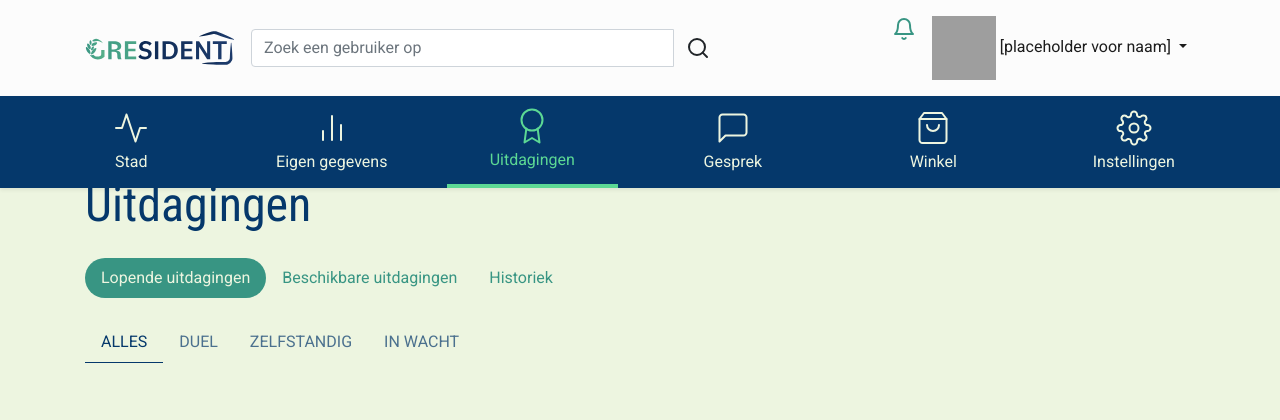
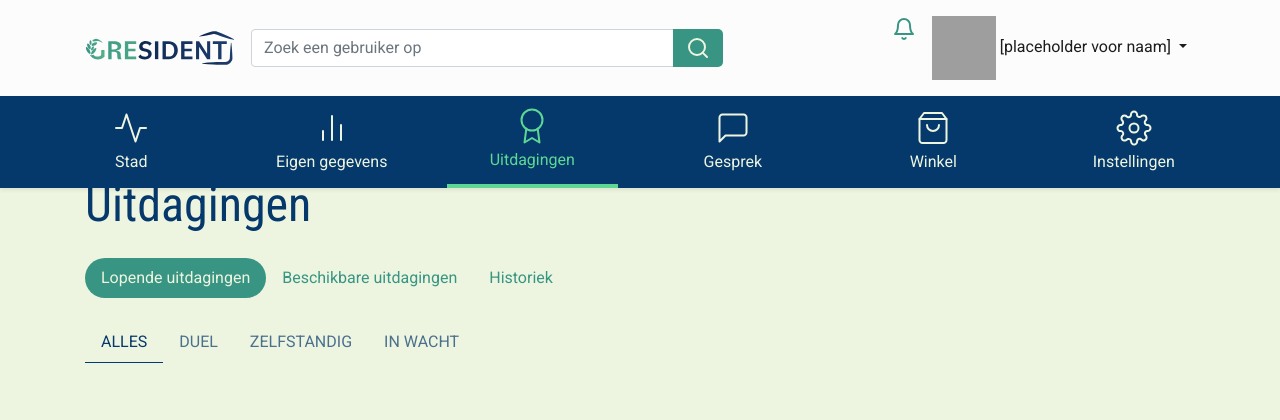
Before and after one commit to MinjuCo/groenity, a PHP site: page /application/challenge.php in a window 1280 px wide. Shown: the top 420 px of the page. Run offline with PHP 8.4, Linux system fonts and the light colour scheme; data that the repository does not hold is empty; grey boxes are pictures that could not be loaded.

Commit message:
Added class btn-gresident to make the button green

```diff
--- a/application/challenge.php
+++ b/application/challenge.php
@@ -79,10 +79,10 @@
                             <p><?php echo substr(htmlspecialchars($challenge["description"]),0,300)."...";?></p>
                             <div class="action-buttons d-flex flex-row-reverse float-right">
                               <?php if($userInQueue):?>
-                                <a href="#" class="btn ml-2">Annuleren</a>
-                                <a href="challengeInfo.php?challenge=<?php echo htmlspecialchars($challenge['id']);?>" class="btn">Meer info</a>
+                                <a href="#" class="btn btn-gresident ml-2">Annuleren</a>
+                                <a href="challengeInfo.php?challenge=<?php echo htmlspecialchars($challenge['id']);?>" class="btn btn-gresident">Meer info</a>
                               <?php else: ?>
-                                <a href="#" class="btn ml-2">Details</a>
+                                <a href="#" class="btn btn-gresident ml-2">Details</a>
                               <?php endif;?>
                             </div>
                           </div>
@@ -109,7 +109,7 @@
                             </h4>
                             <p><?php echo substr(htmlspecialchars($challenge["description"]),0,300)."...";?></p>
                             <div class="action-buttons d-flex flex-row-reverse float-right">
-                                <a href="#" class="btn ml-2">Details</a>
+                                <a href="#" class="btn btn-gresident ml-2">Details</a>
                             </div>
                           </div>
                         </div>
@@ -141,7 +141,7 @@
                             </h4>
                             <p><?php echo substr(htmlspecialchars($challenge["description"]),0,300)."...";?></p>
                             <div class="action-buttons d-flex flex-row-reverse float-right">
-                                <a href="#" class="btn ml-2">Details</a>
+                                <a href="#" class="btn btn-gresident ml-2">Details</a>
                             </div>
                           </div>
                         </div>
@@ -173,8 +173,8 @@
                             </h4>
                             <p><?php echo substr(htmlspecialchars($challenge["description"]),0,300)."...";?></p>
                             <div class="action-buttons d-flex flex-row-reverse float-right">
-                                <a href="#" class="btn ml-2">Annuleren</a>
-                                <a href="challengeInfo.php?challenge=<?php echo htmlspecialchars($challenge['id']);?>" class="btn">Meer info</a>
+                                <a href="#" class="btn btn-gresident ml-2">Annuleren</a>
+                                <a href="challengeInfo.php?challenge=<?php echo htmlspecialchars($challenge['id']);?>" class="btn btn-gresident">Meer info</a>
                             </div>
                           </div>
                         </div>
@@ -204,8 +204,8 @@
                       <h6 class="card-subtitle mb-2 text-muted"><?php echo ($challenge['is_battle'])? "1vs1 ": "Zelfstandig ";?>uitdaging</h6>
                       <p><?php echo substr(htmlspecialchars($challenge["description"]),0,300)."...";?></p>
                       <div class="action-buttons d-flex flex-row-reverse float-right">
-                        <button class="btn btn-participate ml-2" data-challengeid="<?php echo htmlspecialchars($challenge['id']);?>">Deelnemen</button>
-                        <a href="challengeInfo.php?challenge=<?php echo htmlspecialchars($challenge['id']);?>" class="btn">Meer info</a>
+                        <button class="btn btn-gresident btn-participate ml-2" data-challengeid="<?php echo htmlspecialchars($challenge['id']);?>">Deelnemen</button>
+                        <a href="challengeInfo.php?challenge=<?php echo htmlspecialchars($challenge['id']);?>" class="btn btn-gresident">Meer info</a>
                       </div>
                     </div>
                   </div>
@@ -228,7 +228,7 @@
                       </h4>
                       <p><?php echo substr(htmlspecialchars($challenge["description"]),0,300)."...";?></p>
                       <div class="action-buttons d-flex flex-row-reverse float-right">
-                        <a href="challengeInfo.php?challenge=<?php echo htmlspecialchars($challenge['challenge_id']);?>" class="btn">Bekijk details</a>
+                        <a href="challengeInfo.php?challenge=<?php echo htmlspecialchars($challenge['challenge_id']);?>" class="btn btn-gresident">Bekijk details</a>
                       </div>
                     </div>
                   </div>
--- a/application/challengeInfo.php
+++ b/application/challengeInfo.php
@@ -65,7 +65,7 @@
                   </span>
                 </h2>
               <?php else: ?>
-                <a href="functions/addUserToChallenge.php?challenge=<?php echo $challegeId;?>" class="btn">Deelnemen</a>
+                <a href="functions/addUserToChallenge.php?challenge=<?php echo $challegeId;?>" class="btn btn-gresident">Deelnemen</a>
               <?php endif;
             endif; ?>
 
--- a/application/includes/own/environmentImpact.php
+++ b/application/includes/own/environmentImpact.php
@@ -84,6 +84,6 @@
     Als iedereen zo zou leven als jij, dan hebben we <span class="link-gn">2.4 wereldbollen</span> nodig.
     Wil je tips en inspiratie voor duurzame lifestyle? Schrijf je dan in om gecontacteerd te worden door specialisten.
     </p>
-    <a href="" class="btn">Boek een gesprek</a>
+    <a href="" class="btn btn-gresident">Boek een gesprek</a>
   </div>
 </div>
--- a/includes/cityMilieuImpact.inc.php
+++ b/includes/cityMilieuImpact.inc.php
@@ -6,7 +6,7 @@
                     <h3>Milieu-impact</h3>
                 </div>
                 <div class="col-m-7 align-self-center">
-                    <input type="submit" value="Volg real-time op" class="btn form-control" id="btnRealTime">
+                    <input type="submit" value="Volg real-time op" class="btn btn-gresident form-control" id="btnRealTime">
                 </div>
 
             </div>
--- a/includes/nav-private.inc.php
+++ b/includes/nav-private.inc.php
@@ -2,7 +2,7 @@
     <div class="input-group w-100">
     <input type="text" class="form-control" name="searchUser" placeholder="Zoek een gebruiker op" aria-label="Gebruiker opzoeken">
     <div class="input-group-append">
-        <button class="btn" type="submit">
+        <button class="btn btn-gresident" type="submit">
             <svg xmlns="http://www.w3.org/2000/svg" width="24" height="24" viewBox="0 0 24 24" fill="none" stroke="currentColor" stroke-width="2" stroke-linecap="round" stroke-linejoin="round" class="feather feather-search"><circle cx="11" cy="11" r="8"></circle><line x1="21" y1="21" x2="16.65" y2="16.65"></line></svg>
         </button>
     </div>
--- a/js/challengeHandling.js
+++ b/js/challengeHandling.js
@@ -30,8 +30,8 @@ btnsParticipate.forEach(btnParticipate => {
 
           //Replace buttons
           challengeBlock.querySelector(".action-buttons").innerHTML = `
-          <button class="btn ml-2">Annuleren</button>
-          <a href="challengeInfo.php?challenge=${result.body.id}" class="btn">Meer info</a>`;
+          <button class="btn btn-gresident ml-2">Annuleren</button>
+          <a href="challengeInfo.php?challenge=${result.body.id}" class="btn btn-gresident">Meer info</a>`;
           //remove block
           challengeBlock.parentNode.removeChild(challengeBlock);
           if(document.querySelector("#pills-queue .empty")){
@@ -47,7 +47,7 @@ btnsParticipate.forEach(btnParticipate => {
 
           //Replace buttons
           challengeBlock.querySelector(".action-buttons").innerHTML = `
-          <a href="challengeInfo.php?challenge=${result.body.id}" class="btn">Details</a>`;
+          <a href="challengeInfo.php?challenge=${result.body.id}" class="btn btn-gresident">Details</a>`;
           //remove block
           challengeBlock.parentNode.removeChild(challengeBlock);
           if(document.querySelector("#pills-single .empty")){
--- a/pages/askCode.php
+++ b/pages/askCode.php
@@ -60,7 +60,7 @@ if (!empty($_POST['sendCode'])) {
                                     <input type="text" class="form-control" name="code" id="inputCode" placeholder="Code">
                                 </div>
                                 <div class="form-group col-md-7">
-                                    <input type="submit" value="Bevestig" name="sendCode" class="btn btn-form-registratie">
+                                    <input type="submit" value="Bevestig" name="sendCode" class="btn btn-gresident btn-form-registratie">
                                 </div>
                             </div>
                         </form>
@@ -77,7 +77,7 @@ if (!empty($_POST['sendCode'])) {
                                 <label class="mb-0">Nee, ik heb geen code</label>
                             </div>
                             <div class="col-md-7">
-                                <a href="register.php" class="btn">Ga verder</a>
+                                <a href="register.php" class="btn btn-gresident">Ga verder</a>
                             </div>
                         </div>
                     </div>
--- a/pages/city.php
+++ b/pages/city.php
@@ -37,7 +37,7 @@ $_SESSION['user'] = "Test";
                                 <h3>Real-time gegevens</h3>
                             </div>
                             <div class="col-m-7 align-self-center">
-                                <input type="submit" value="Bekijk milieu-impact" class="btn form-control" id="btnMilieu">
+                                <input type="submit" value="Bekijk milieu-impact" class="btn btn-gresident form-control" id="btnMilieu">
                             </div>
                         </div>
                         <div class="card-body">
@@ -185,7 +185,7 @@ $_SESSION['user'] = "Test";
                             <div class="col-m-7">
                                 <form action="post" class="form-inline">
                                     <input type="text" class="form-control" id="city" aria-describedby="city" placeholder="Bv 2800 of Mechelen ">
-                                    <input type="submit" value="Zoeken" class="btn form-control ">
+                                    <input type="submit" value="Zoeken" class="btn btn-gresident form-control ">
                                 </form>
                             </div>
                         </div>
--- a/pages/landingpage.php
+++ b/pages/landingpage.php
@@ -27,7 +27,7 @@
                   <input type="text" class="form-control" id="city" name="city">
                 </div>
                 <div class="form-group col-md-4 d-flex align-items-end">
-                  <input type="submit" class="btn form-control" id="findAddress" name="" value="Gratis deelnemen">
+                  <input type="submit" class="btn btn-gresident form-control" id="findAddress" name="" value="Gratis deelnemen">
                 </div>
               </div>
             </form>
@@ -96,7 +96,7 @@
     <div class="row d-flex justify-content-center">
       <div class="col-md-7 text-center">
         <h2>Zal je er in slagen om je stad aan de top te krijgen?</h2>
-        <a href="#intro" class="btn">Deelnemen</a>
+        <a href="#intro" class="btn-gresident">Deelnemen</a>
       </div>
     </div>
     <div class="row d-flex justify-content-center">
--- a/pages/login.php
+++ b/pages/login.php
@@ -51,10 +51,10 @@ if (!empty($_POST)) {
             <a href="forgotPassword.php" class="link-blue">Wachtwoord vergeten?</a>
           </div>
         </div>
-        <button type="submit" class="btn btn-block">Meld je aan</button>
+        <button type="submit" class="btn btn-gresident btn-block">Meld je aan</button>
       </form>
       <hr>
-      <a href="#" class="btn btn-block">Meld je aan met Fluvius</a>
+      <a href="#" class="btn btn-gresident btn-block">Meld je aan met Fluvius</a>
       <hr>
       <p class="text-center">Nog geen lid? <a class="link-gn" href="../index.php">Schrijf je in</a></p>
     </div>
--- a/pages/profil.php
+++ b/pages/profil.php
@@ -23,7 +23,7 @@ $_SESSION["user"] = "Test";
                         <h3>Real-time gegevens</h3>
                     </div>
                     <div class="col-mid-1 float-right">
-                        <a href="#" class="btn btn-block">Bekijk milieu-impact</a>
+                        <a href="#" class="btn btn-gresident btn-block">Bekijk milieu-impact</a>
                     </div>
                 </div>
                 <div class="row">
--- a/pages/register.php
+++ b/pages/register.php
@@ -92,7 +92,7 @@ if (!empty($_POST)) {
             </label>
           </div>
         </div>
-        <input type="submit" class="btn btn-block" name="submit-registration" placeholder="Schrijf je in">
+        <input type="submit" class="btn btn-gresident btn-block" name="submit-registration" placeholder="Schrijf je in">
       </form>
       <hr>
       <p class="text-center">Reeds lid? <a class="link-gn" href="login.php">Meld je hier aan</a></p>
```
Also changed, not shown: application/includes/shop/allProducts.php (+6 -6 lines), application/includes/shop/cityProducts.php (+6 -6 lines), application/includes/shop/gadgets.php (+6 -6 lines), application/includes/shop/tshirts.php (+6 -6 lines), includes/instellingenAlgemeen.inc.php (+4 -4 lines), includes/instellingenMeters.inc.php (+4 -4 lines).
